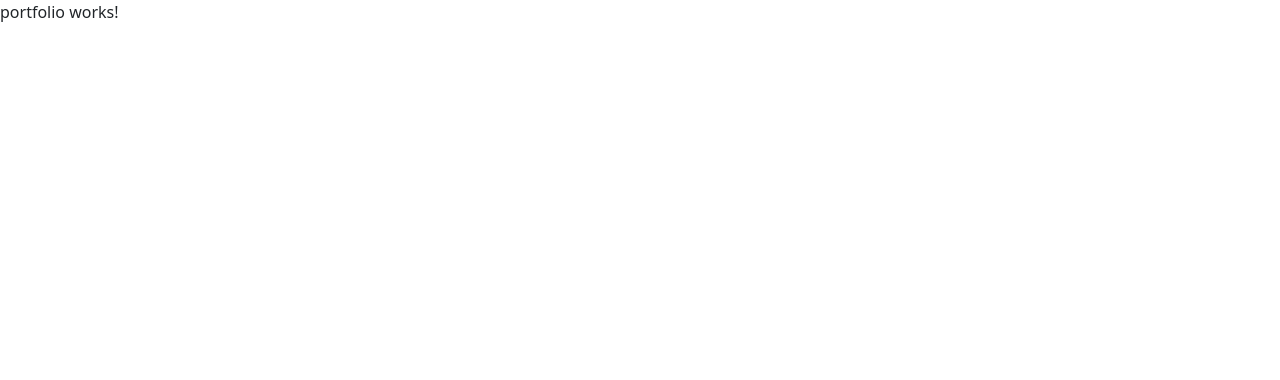
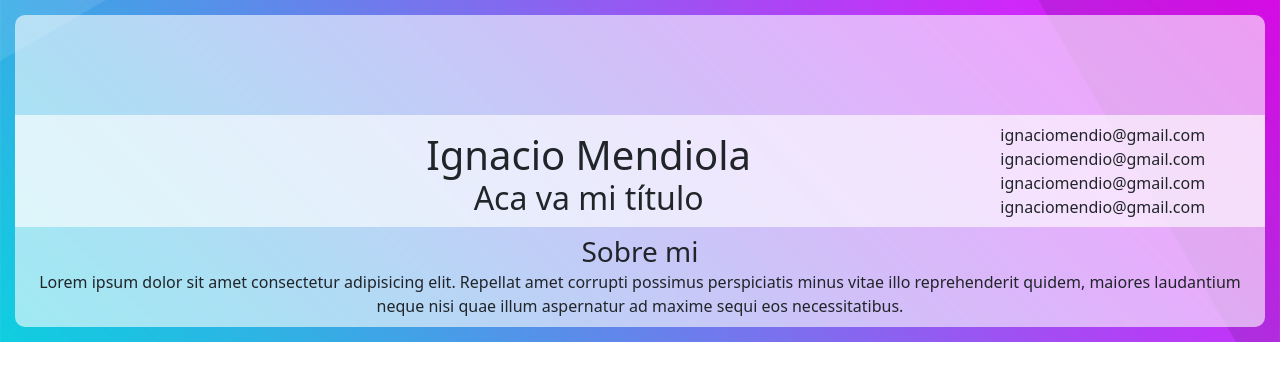
Before and after one commit to ignaciomendio/TPFrontend, an Angular app: page /portfolio in a window 1280 px wide. Shown: the top 380 px of the page. Built offline with nearby package versions, Linux system fonts and the light colour scheme; no server answers.

Commit message:
Header en proceso, se agrgó conexión a Firebase para la foto de perfil

```diff
--- a/package.json
+++ b/package.json
@@ -19,6 +19,8 @@
     "@angular/platform-browser-dynamic": "~13.3.0",
     "@angular/router": "~13.3.0",
     "bootstrap": "^5.2.0",
+    "firebase": "^9.9.1",
+    "firebaseui": "^6.0.1",
     "rxjs": "~7.5.0",
     "tslib": "^2.3.0",
     "zone.js": "~0.11.4"
--- a/src/app/app.module.ts
+++ b/src/app/app.module.ts
@@ -7,12 +7,14 @@ import { AppRoutingModule } from './app-routing.module';
 import { AppComponent } from './app.component';
 import { LoginComponent } from './components/login/login.component';
 import { PortfolioComponent } from './components/portfolio/portfolio.component';
+import { HeaderComponent } from './components/header/header.component';
 
 @NgModule({
   declarations: [
     AppComponent,
     LoginComponent,
-    PortfolioComponent
+    PortfolioComponent,
+    HeaderComponent
   ],
   imports: [
     BrowserModule,
--- /dev/null
+++ b/src/app/components/header/header.component.css
@@ -0,0 +1,31 @@
+*{
+    margin: 0;
+    padding: 0;
+}
+
+#header-banner{
+    min-height: 100px;
+    background-color: rgba(255, 255, 255,0.6);
+}
+
+#header-data{
+    background-color: rgba(255, 255, 255,0.85);
+}
+
+#header-aboutme{
+    min-height: 100px;
+    background-color: rgba(255, 255, 255,0.6);
+}
+
+#header-foto-container{
+    max-height: 80px;
+}
+
+#fotoPerfil{
+    height: 160px;
+    border-radius: 100%;
+    box-shadow: 5px 5px 10px gray;
+    position: relative;
+    top: -80px;
+    margin-left: 20px;
+}
--- /dev/null
+++ b/src/app/components/header/header.component.html
@@ -0,0 +1,23 @@
+<div class="row text-center justify-content p-2" id="header-banner">
+</div>
+<div class="row text-center p-2" id="header-data">
+    <div class="col-xs-12 col-sm-12 col-md-2 col-lg-2 align-justify-content" id="header-foto-container" >
+        <img id="fotoPerfil" src={{URLfoto}} alt="">
+    </div>
+    <div class="col-xs-12 col-sm-12 col-md-7 col-lg-7" id="header-name-container">
+        <div class="mt-2">
+            <h1>Ignacio Mendiola</h1>
+            <h2>Aca va mi título</h2>
+        </div>
+    </div>
+    <div class="col-xs-12 col-sm-12 col-md-3 col-lg-3" id="header-contact-container">
+        <p>ignaciomendio@gmail.com</p>
+        <p>ignaciomendio@gmail.com</p>
+        <p>ignaciomendio@gmail.com</p>
+        <p>ignaciomendio@gmail.com</p>
+    </div>
+</div>
+<div class="row text-center p-2" id="header-aboutme">
+    <h3>Sobre mi</h3>
+    <p>Lorem ipsum dolor sit amet consectetur adipisicing elit. Repellat amet corrupti possimus perspiciatis minus vitae illo reprehenderit quidem, maiores laudantium neque nisi quae illum aspernatur ad maxime sequi eos necessitatibus.</p>
+</div>
--- /dev/null
+++ b/src/app/components/header/header.component.ts
@@ -0,0 +1,41 @@
+import { Component, OnInit } from '@angular/core';
+import { getStorage, ref, getDownloadURL } from "firebase/storage"
+import { initializeApp } from "firebase/app";
+
+const firebaseConfig = {
+      apiKey: "AIzaSyA2J924i7TsFzWITgJeBj0G65u5RSIf6tU",
+      authDomain: "tpintegrador-669e5.firebaseapp.com",
+      projectId: "tpintegrador-669e5",
+      storageBucket: "tpintegrador-669e5.appspot.com",
+      messagingSenderId: "192196730643",
+      appId: "1:192196730643:web:d53f94416b8e365411c4e6"
+};
+
+    // Initialize Firebase
+const app = initializeApp(firebaseConfig);
+    // Initialize Cloud Storage and get a reference to the service
+const storage = getStorage(app);
+
+var URLfoto: string = '';
+
+
+@Component({
+  selector: 'app-header',
+  templateUrl: './header.component.html',
+  styleUrls: ['./header.component.css']
+})
+
+
+export class HeaderComponent implements OnInit {
+
+  URLfoto: string = '';
+
+  constructor() { }
+
+  ngOnInit(): void {
+    getDownloadURL(ref(storage, 'images/foto.png')).then((url) => {
+      this.URLfoto=url;
+    });
+  }
+
+}
--- a/src/app/components/login/login.component.ts
+++ b/src/app/components/login/login.component.ts
@@ -30,4 +30,6 @@ export class LoginComponent implements OnInit {
   }
 
 
+
+
 }
--- a/src/app/components/portfolio/portfolio.component.css
+++ b/src/app/components/portfolio/portfolio.component.css
@@ -0,0 +1,27 @@
+* {
+    margin: 0px;
+    padding: 0px;
+    box-sizing: border-box;
+}
+
+.container-portfolio {
+    width: 100%;
+    display: -webkit-box;
+    display: -webkit-flex;
+    display: -moz-box;
+    display: -ms-flexbox;
+    display: flex;
+    flex-wrap: wrap;
+    justify-content: center;
+    padding: 15px;
+    background-repeat: no-repeat;
+    background-position: center;
+    background-size: cover;
+    background-image: url(../../../assets/images/bg-01.jpg);
+}
+
+.wrap-header {
+    width: 100%;
+    border-radius: 10px;
+    overflow: hidden;
+}
--- a/src/app/components/portfolio/portfolio.component.html
+++ b/src/app/components/portfolio/portfolio.component.html
@@ -1 +1,5 @@
-<p>portfolio works!</p>
+<div class="container-portfolio">
+    <div class="wrap-header">
+        <app-header></app-header>
+    </div>
+</div>
```
Also changed, not shown: 2 other files (tests, documents, lock files or other folders).
